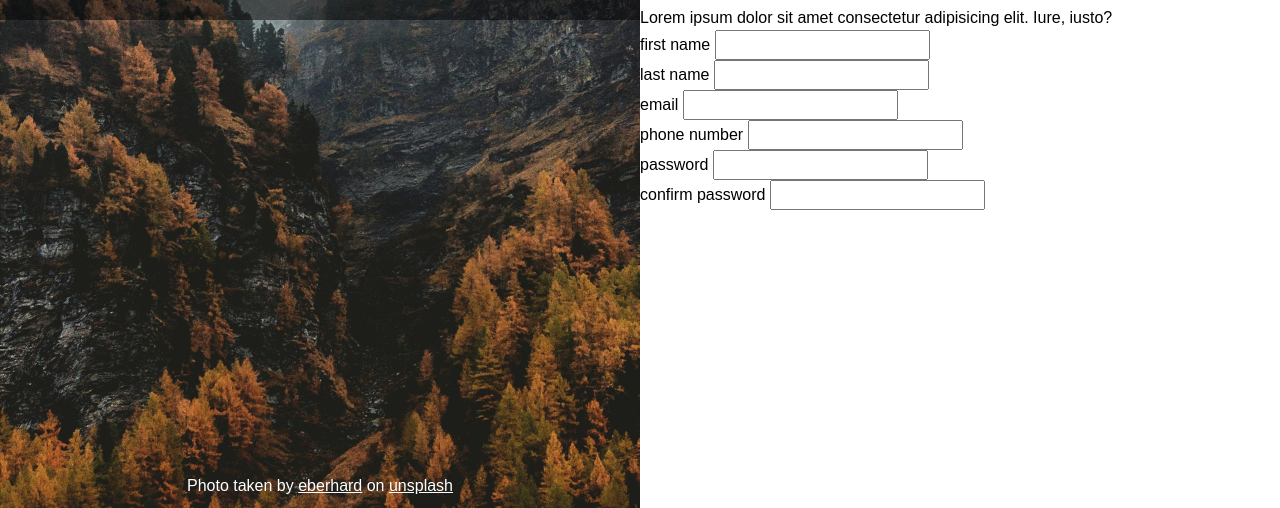
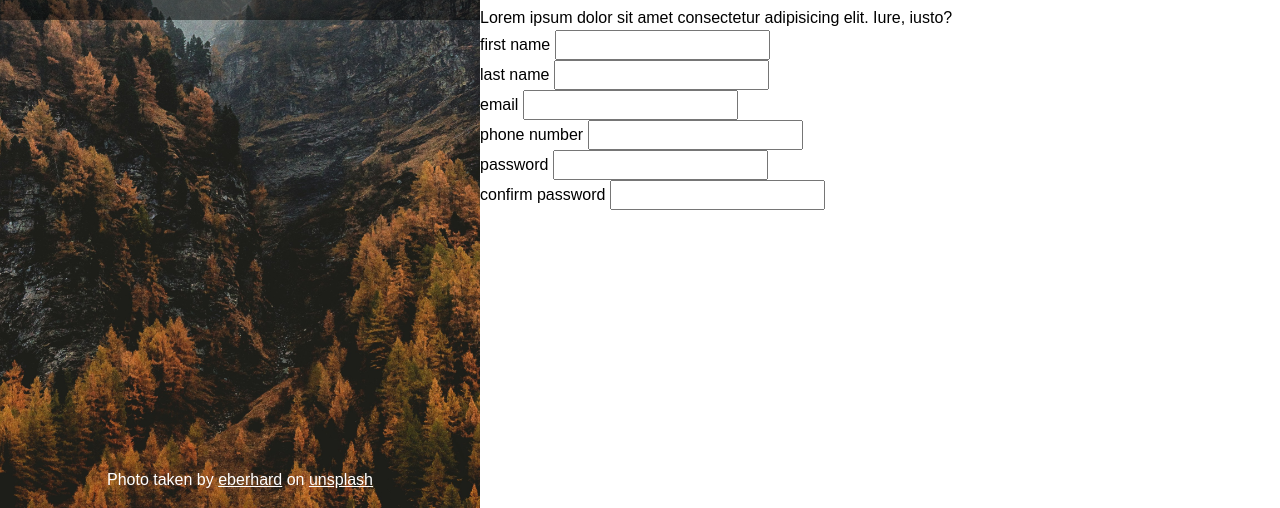
Before and after one commit to chrisvn188/sign-up-form, a plain HTML site: page index.html in a window 1280 px wide. Shown: the part 292-800 px from the top of the page. Drawn offline with Linux system fonts and the light colour scheme.

Commit message:
Adjust image description position

```diff
--- a/style.css
+++ b/style.css
@@ -51,7 +51,7 @@ h6 {
   align-self: center;
 }
 .image-container {
-  width: 40rem;
+  width: 30rem;
   height: 100vh;
   position: relative;
   & img {
@@ -81,10 +81,12 @@ h6 {
 }
 .img-description {
   position: absolute;
-  bottom: 10px;
+  bottom: 1rem;
   left: 50%;
   transform: translateX(-50%);
   color: white;
+  width: 100%;
+  text-align: center;
   & a {
     color: white;
   }
```
